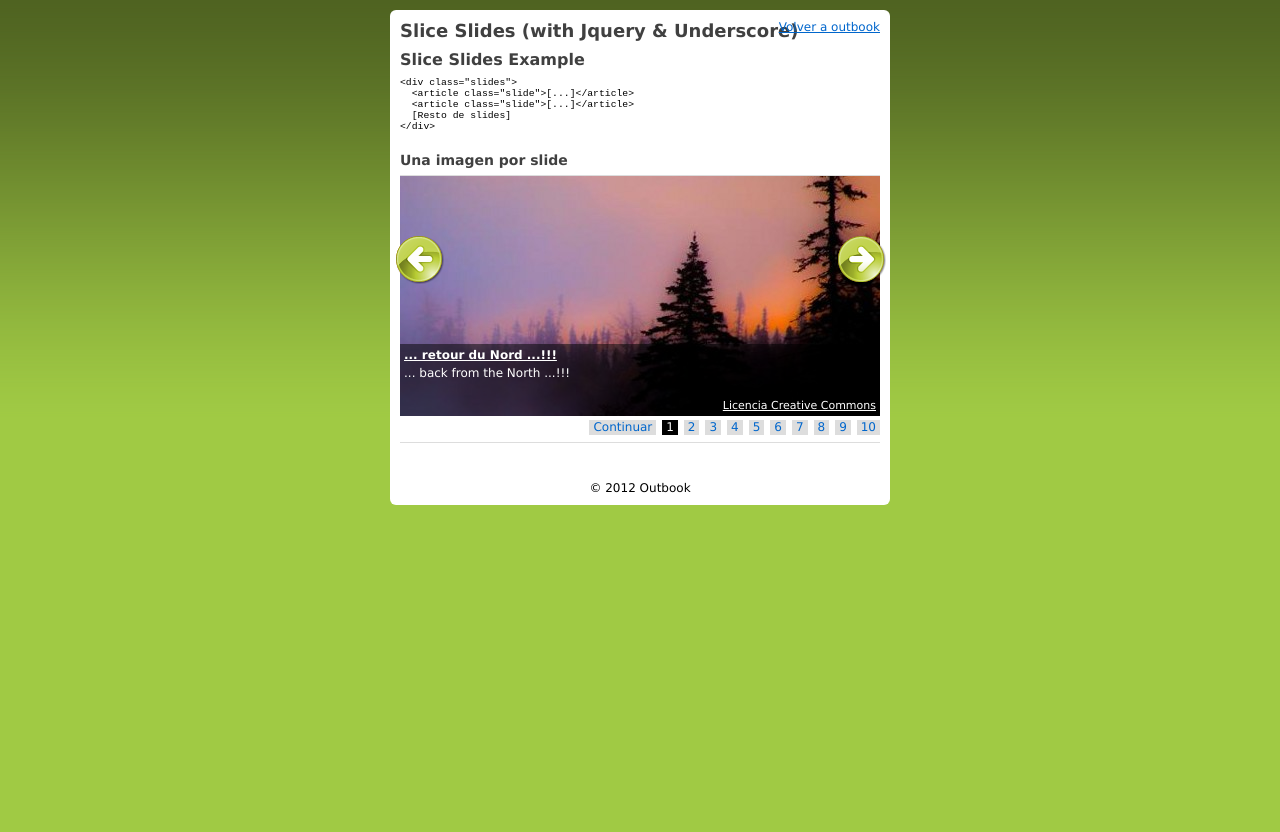
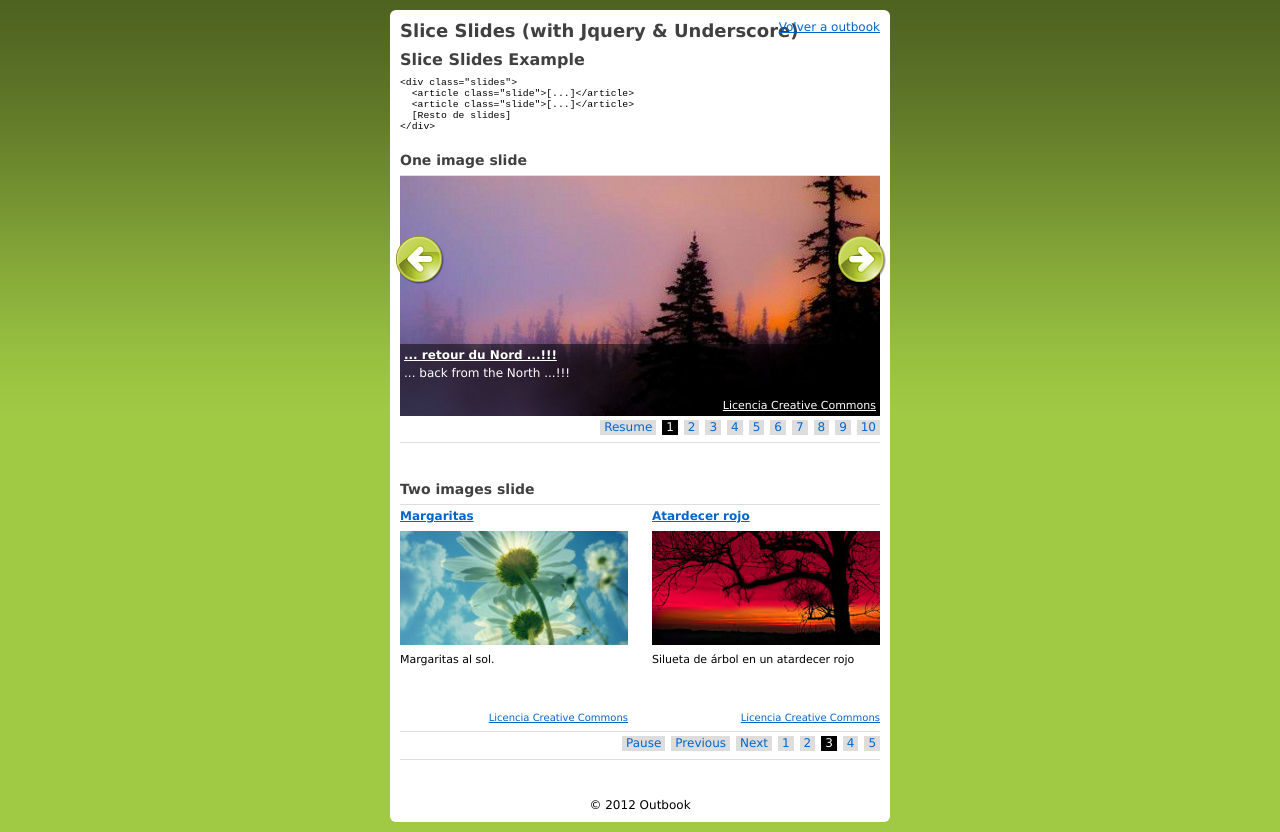
Before and after one commit to jervert/SliceSlide, a plain HTML site: page slice_slide_example.html in a window 1280 px wide. Both pictures are taken after a click on the link 420 px from the left and 259 px from the top of the page. Before the commit the page ends 800 px from the top, so only its background shows below. Drawn offline with Linux system fonts and the light colour scheme.

Commit message:
cultures and fixes
Fixed more than one element in slide, generated json cultures

```diff
--- a/assets/SL_CSS_slide_v4.css
+++ b/assets/SL_CSS_slide_v4.css
@@ -56,20 +56,20 @@ body {font-family:verdana,dejavu sans,sans-serif;}
 
 #page-container pre {margin-bottom:2em;}
 
-.slides {border:1px solid #ddd; border-width:1px 0; clear:both; margin-bottom:.8em; min-height:36.1em; padding:.4em 0;}
-	* html .slides {height:36.1em;}
-.slides .slide {min-height:33.8em;}
-	* html .slides .slide {height:33.8em;}
-.slides .slide-title {margin-bottom:.8em;}
-.slides .slide-title a {font-size:1.2em;}
-.slides .slide-image {margin-bottom:.8em;}
-.slides .slide-image p {font-size:1em;}
-.slides .slide-image,
-.slides .slide-image img {height:24em; width:48em;}
-.slides .slide-description {padding-bottom:1.4em; position:relative;}
-.slides .slide-text {height:4.8em;}
-.slides .slide-license {position:absolute; bottom:0; right:0;}
-.slides .slide-license p {font-size:1.1em;}
+.slice-slides {border:1px solid #ddd; border-width:1px 0; clear:both; margin-bottom:.8em; min-height:36.1em; padding:.4em 0;}
+	* html .slice-slides {height:36.1em;}
+.slice-slides.slide {min-height:33.8em;}
+	* html .slice-slides .slide {height:33.8em;}
+.slice-slides .slide-title {margin-bottom:.8em;}
+.slice-slides .slide-title a {font-size:1.2em;}
+.slice-slides .slide-image {margin-bottom:.8em;}
+.slice-slides .slide-image p {font-size:1em;}
+.slice-slides .slide-image,
+.slice-slides .slide-image img {height:24em; width:48em;}
+.slice-slides .slide-description {padding-bottom:1.4em; position:relative;}
+.slice-slides .slide-text {height:4.8em;}
+.slice-slides .slide-license {position:absolute; bottom:0; right:0;}
+.slice-slides .slide-license p {font-size:1.1em;}
 
 .slide-controls {border-top:1px solid #ddd; clear:both; padding-top:.4em}
 .slide-controls nav {float:right;}
@@ -109,17 +109,17 @@ body {font-family:verdana,dejavu sans,sans-serif;}
 .slice-slides-1 .slide-control-next a:hover img {visibility:hidden;}
 
 
-.slides-2 {min-height:24.6em;}
-	* html .slides-2 {height:24.6em;}
-.slides-2 .slide {float:left; min-height:22.2em; width:22.8em;}
-	* html .slides-2 .slide {height:22.2em;}
-.slides-2 .slide-even {float:right;}
-.slides-2 .slide:nth-child(even) {float:right;}
-.slides-2 .slide-image,
-.slides-2 .slide-image img {height:11.4em; width:22.8em;}
-.slides-2 .slide-text {height:5.6em;}
-.slides-2 .slide-text p {font-size:1.1em;}
-.slides-2 .slide-license p {font-size:1em;}
+.slice-slides-2 {min-height:24.6em;}
+	* html .slice-slides-2 {height:24.6em;}
+.slice-slides-2 .slide {float:left; min-height:22.2em; width:22.8em;}
+	* html .slice-slides-2 .slide {height:22.2em;}
+.slice-slides-2 .slide-even {float:right;}
+.slice-slides-2 .slide:nth-child(even) {float:right;}
+.slice-slides-2 .slide-image,
+.slice-slides-2 .slide-image img {height:11.4em; width:22.8em;}
+.slice-slides-2 .slide-text {height:5.6em;}
+.slice-slides-2 .slide-text p {font-size:1.1em;}
+.slice-slides-2 .slide-license p {font-size:1em;}
 
 #page-footer {text-align:center;}
 
--- a/assets/SL_JS_jquery_slideshow.js
+++ b/assets/SL_JS_jquery_slideshow.js
@@ -43,6 +43,13 @@ jQuery(document).ready(function () {
 	// Slides!
 	jQuery.fn.sliceSlide();
 
+	// Slides!
+	jQuery.fn.sliceSlide({
+		slidesBox: '[data-slice-slide-box-twins]',
+		templatesControls: '#slice-slide-controls-only-text',
+		numberSimultaneousSlides: 2
+	});
+
 });
 
 
@@ -53,7 +60,7 @@ jQuery(document).ready(function () {
 			interpolate: /\{\{(.+?)\}\}/g,
 			evaluate: /\[\[(.+?)\]\]/g
 		};
-		var defaults = {
+		var fn, defaults = {
 			slidesBox: '[data-slice-slide-box]',
 			slidesBoxSlide: '[data-slice-slide]',
 			slidesBoxSlideActive: '.slice-slide-active',
@@ -63,6 +70,11 @@ jQuery(document).ready(function () {
 			slidesBoxControlsPrev: '[data-slice-slide-controls-prev]',
 			slidesBoxControlsPauseResume: '[data-slice-slide-controls-pause-resume]',
 
+			templatesTranslucent: '#slice-slide-translucent',
+			templatesControls: '#slice-slide-controls',
+			templateControlsPlaying: '#slice-slide-controls-playing',
+			templateControlsPaused: '#slice-slide-controls-paused',
+
 			classesActive: 'slice-slide-active',
 			attrDestination: 'data-slice-slide-destination',
 			translucentElement: true,
@@ -71,25 +83,27 @@ jQuery(document).ready(function () {
 			numberSimultaneousSlides: 1,
 			effectTime: 150,
 			templatesUrl: 'assets/templates.html',
+			templatesCultureUrl: 'assets/templates_cultures_##CULTURE##.json',
 			idSliceSlideTemplates: 'jquery-slice-slide-templates',
 			slideTime: 3
 		},
 		op = $.extend(true, {}, defaults, options),
 
 		defaultFn = {
+			culture: {},
 			init: function () {
 				$(op.slidesBox).each(function (index) {
 					var slidesBox = $(this),
 						slides = slidesBox.find(op.slidesBoxSlide),
-						slidesCount = slides.length;
-						numberId = index;
+						slidesCount = slides.length,
+						numberId = index,
 						idSlideBox = op.prefixId + (index+1);
 					while ($('#' + idSlideBox).length) {
 						index += 1;
 						idSlideBox = op.prefixId + (index + 1);
 					}
 
-					slidesBox.attr('id',idSlideBox)
+					slidesBox.attr('id',idSlideBox);
 					fn.setSlides(slidesBox,slides,idSlideBox); // Activate initial slides, and hide all other
 
 					fn.controls(slidesBox,slides,idSlideBox); // Play-Pause and slide number controls
@@ -106,22 +120,23 @@ jQuery(document).ready(function () {
 				slides.each(function (index, slide) {
 					$(slide).attr('id',idSlideBox+'-'+(index+1));
 					if (op.translucentElement) {
-						$(slide).append(fn.tmpl('#slice-slide-translucent'), {});
+						$(slide).append(fn.tmpl(op.templatesTranslucent), {text: fn.culture});
 					}
 				});
 				fn.initialSlides(slidesBox);
 			},
 
 			initialSlides: function (slidesBox) {
-				var allSlides = slidesBox.find(op.slidesBoxSlide);
+				var allSlides = slidesBox.find(op.slidesBoxSlide),
 					initialSlides = allSlides.filter(':lt(' + op.numberSimultaneousSlides + ')'),
 					notInitialSlides = allSlides.filter(':gt(' + (op.numberSimultaneousSlides - 1) + ')');
 				initialSlides.addClass(op.classesActive);
 				notInitialSlides.hide();
 			},
 
-			controls: function (slidesBox,slides,idSlideBox) {
-				slidesBox.append(fn.tmpl('#slice-slide-controls', {id: idSlideBox, slides: slides}));
+			controls: function (slidesBox, slides, idSlideBox) {
+				var pagesNumber = Math.ceil(slides.length / op.numberSimultaneousSlides);
+				slidesBox.append(fn.tmpl(op.templatesControls, {id: idSlideBox, slides: slides, pagesNumber: pagesNumber, numberSimultaneousSlides: op.numberSimultaneousSlides, text: fn.culture}));
 				fn.startSlide(slidesBox);
 			},
 
@@ -159,10 +174,10 @@ jQuery(document).ready(function () {
 					if (slideControls.pauseResume.find('[data-slice-slide-playing]').length > 0) {
 						fn.pauseSlide(interval, slideControls);
 					} else {
-						slideControls.pauseResume.html(fn.tmpl('#slice-slide-controls-playing'));
+						slideControls.pauseResume.html(fn.tmpl(op.templateControlsPlaying, {text: fn.culture}));
 						fn.resumeSlide(slidesBox, slideControls);
 					}
-				})
+				});
 			},
 
 			resumeSlide: function (slidesBox, slideControls) {
@@ -172,7 +187,7 @@ jQuery(document).ready(function () {
 
 			pauseSlide: function (interval, slideControls) {
 				clearInterval(interval);
-				slideControls.pauseResume.html(fn.tmpl('#slice-slide-controls-paused'));
+				slideControls.pauseResume.html(fn.tmpl(op.templateControlsPaused, {text: fn.culture}));
 			},
 
 			goToNextAndPrevious: function (slideControlsBox, interval, slideControls) {
@@ -215,18 +230,19 @@ jQuery(document).ready(function () {
 
 			goToSlide: function (link, destination, slideControlsBox, newSelectedInFixed, selectedInFixed) {
 				selectedInFixed.removeClass(op.classesActive);
-				newSelectedInFixed.addClass(op.classesActive)
+				newSelectedInFixed.addClass(op.classesActive);
 
 				var activeSlides = $(destination).siblings(op.slidesBoxSlideActive);
 
 				if ($(destination).is(':hidden')) {
 					activeSlides.removeClass(op.classesActive).fadeOut(op.effectTime, function() {
 						if (op.numberSimultaneousSlides > 1) {
-							var nextDestination = $(destination).next();
-							var i=1; while (i<op.numberSimultaneousSlides) {
+							var nextDestination = $(destination).next(),
+								i=1;
+							while (i<op.numberSimultaneousSlides) {
 								nextDestination.addClass(op.classesActive);
-								var nextDestination = nextDestination.next();
-								i++;
+								nextDestination = nextDestination.next();
+								i += 1;
 							}
 						}
 
@@ -236,18 +252,20 @@ jQuery(document).ready(function () {
 
 			}
 		},
+		culture = $('html').attr('lang') || 'en';
+
 		fn = $.extend(true, {}, defaultFn, extendedFn);
 
 		if ($('#' + op.idSliceSlideTemplates).length === 0) {
 			$.get(op.templatesUrl, function (data) {
 				$('body').append('<div id="' + op.idSliceSlideTemplates + '">' + data + '</div>');
-				fn.init();
+				$.getJSON(op.templatesCultureUrl.replace('##CULTURE##', culture), function (json) {
+					fn.culture = json;
+					fn.init();
+				});
 			});
 		} else {
 			fn.init();
 		}
-
-
-
-	}
-})(jQuery);
+	};
+}(jQuery));
--- /dev/null
+++ b/assets/templates_cultures_en.json
@@ -0,0 +1,7 @@
+{
+	"controlsPause": "Pause",
+	"controlsResume": "Resume",
+	"controlsGoTo": "Go to",
+	"controlsPrevious": "Previous",
+	"controlsNext": "Next"
+}
--- a/slice_slide_example.html
+++ b/slice_slide_example.html
@@ -1,5 +1,5 @@
 <!DOCTYPE html>
-<html lang="es">
+<html lang="en">
 <head>
 <meta http-equiv="Content-Type" content="text/html; charset=utf-8" />
 <title>Slideshow con Jquery</title>
@@ -53,9 +53,9 @@
 &lt;/div&gt;</code></pre>
 
 		<section class="area-example">
-			<h3>Una imagen por slide</h3>
+			<h3>One image slide</h3>
 
-			<div class="slides slice-slides-1" data-slice-slide-box>
+			<div class="slice-slides slice-slides-1" data-slice-slide-box>
 
 
 				<article class="slide" data-slice-slide>
@@ -238,13 +238,13 @@
 
 
 
-		<!--section class="area-example">
-			<h3>Dos imágenes por slide</h3>
+		<section class="area-example">
+			<h3>Two images slide</h3>
 
-			<div class="slides slides-2">
+			<div class="slice-slides slice-slides-2" data-slice-slide-box-twins>
 
 
-				<article class="slide">
+				<article class="slide" data-slice-slide>
 					<header class="slide-header">
 						<h4 class="slide-title"><a href="http://www.flickr.com/photos/deniscollette/3899571049/">... retour du Nord ...!!!</a></h4>
 					</header>
@@ -261,7 +261,7 @@
 					</div>
 				</article>
 
-				<article class="slide">
+				<article class="slide" data-slice-slide>
 					<header class="slide-header">
 						<h4 class="slide-title"><a href="http://www.flickr.com/photos/asphericlens/5661878892/">rapeseed and the tree</a></h4>
 					</header>
@@ -278,7 +278,7 @@
 					</div>
 				</article>
 
-				<article class="slide">
+				<article class="slide" data-slice-slide>
 					<header class="slide-header">
 						<h4 class="slide-title"><a href="http://www.flickr.com/photos/powi/4124824300/">Falltime in the park</a></h4>
 					</header>
@@ -295,7 +295,7 @@
 					</div>
 				</article>
 
-				<article class="slide">
+				<article class="slide" data-slice-slide>
 					<header class="slide-header">
 						<h4 class="slide-title"><a href="http://www.flickr.com/photos/glenn-in-japan/3202687733/">Castillo Hirosaki</a></h4>
 					</header>
@@ -312,7 +312,7 @@
 					</div>
 				</article>
 
-				<article class="slide">
+				<article class="slide" data-slice-slide>
 					<header class="slide-header">
 						<h4 class="slide-title"><a href="http://www.flickr.com/photos/21680590@N06/4654423909/">Margaritas</a></h4>
 					</header>
@@ -329,7 +329,7 @@
 					</div>
 				</article>
 
-				<article class="slide">
+				<article class="slide" data-slice-slide>
 					<header class="slide-header">
 						<h4 class="slide-title"><a href="http://www.flickr.com/photos/mladjenovic_n/3480169658/">Atardecer rojo</a></h4>
 					</header>
@@ -346,7 +346,7 @@
 					</div>
 				</article>
 
-				<article class="slide">
+				<article class="slide" data-slice-slide>
 					<header class="slide-header">
 						<h4 class="slide-title"><a href="http://www.flickr.com/photos/dexxus/2967568397/in/photostream/">Puente</a></h4>
 					</header>
@@ -363,7 +363,7 @@
 					</div>
 				</article>
 
-				<article class="slide">
+				<article class="slide" data-slice-slide>
 					<header class="slide-header">
 						<h4 class="slide-title"><a href="http://www.flickr.com/photos/12798188@N05/2124974400/">Monte Fitz Roy</a></h4>
 					</header>
@@ -380,7 +380,7 @@
 					</div>
 				</article>
 
-				<article class="slide">
+				<article class="slide" data-slice-slide>
 					<header class="slide-header">
 						<h4 class="slide-title"><a href="http://www.flickr.com/photos/ecstaticist/3482749224/">Pétalo</a></h4>
 					</header>
@@ -397,7 +397,7 @@
 					</div>
 				</article>
 
-				<article class="slide">
+				<article class="slide" data-slice-slide>
 					<header class="slide-header">
 						<h4 class="slide-title"><a href="http://www.flickr.com/photos/klallier/3715569167/">Campo de trigo</a></h4>
 					</header>
@@ -416,7 +416,7 @@
 
 
 			</div>
-		</section-->
+		</section>
 	</article>
 
 	</div>
```
Also changed, not shown: assets/templates.html (+30 -10 lines), assets/templates_cultures_es.json (added, +7 -0 lines), 1 other file.
